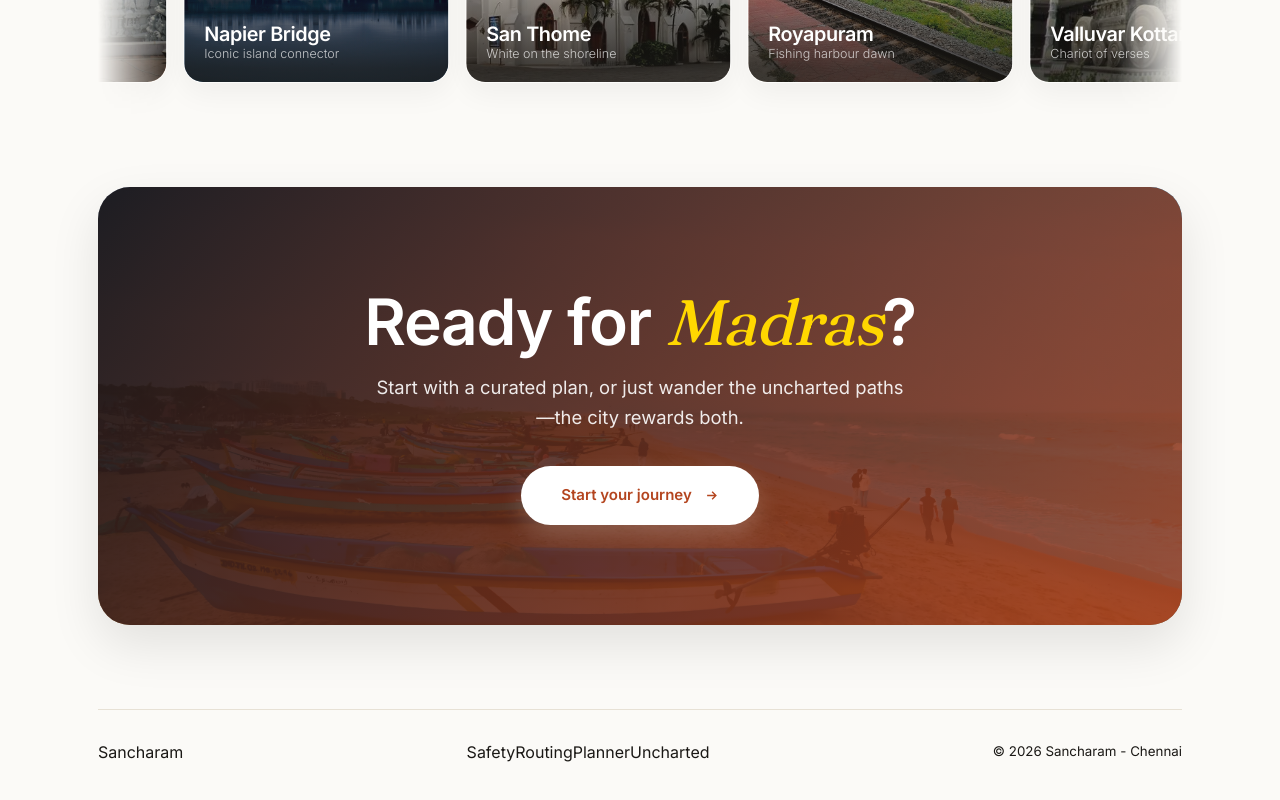
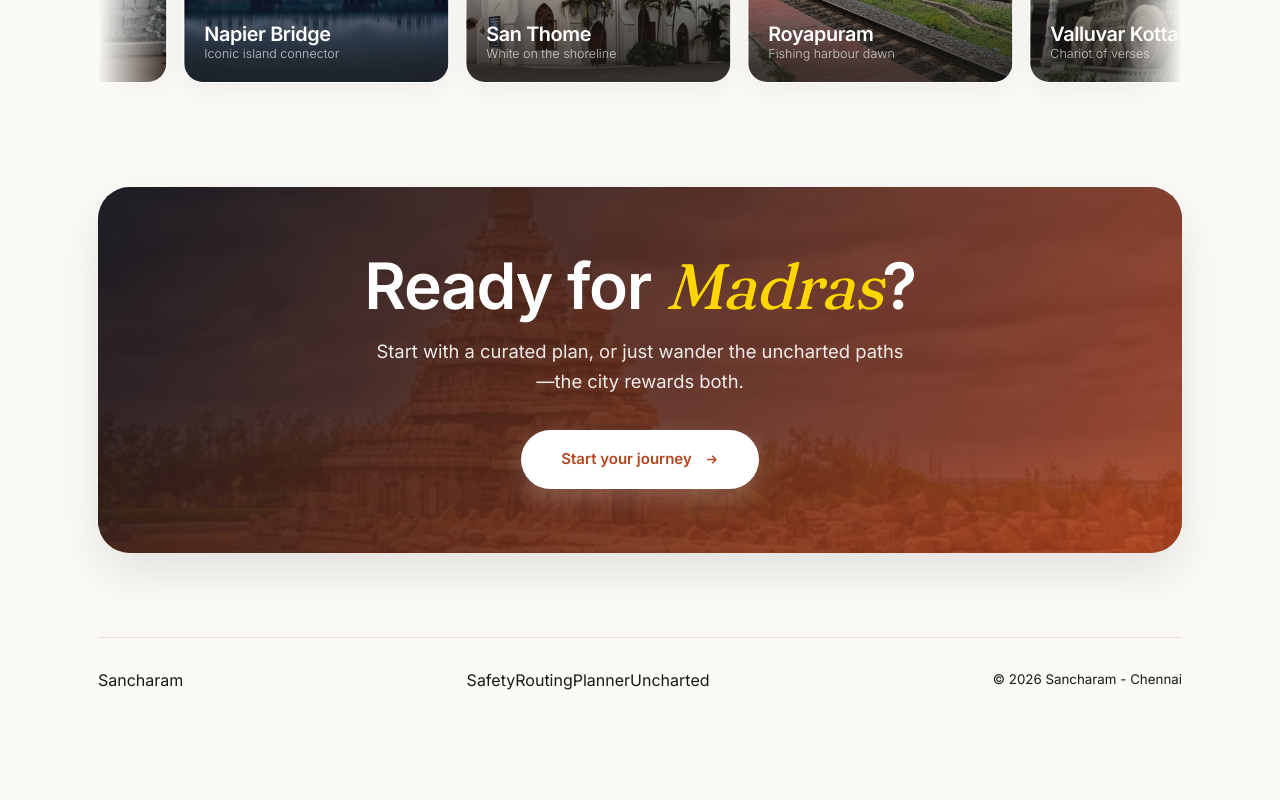
Before and after one commit to jeyaprasad/Sancharam_AI, a React (Vite) app: page /features in a window 1280 px wide. Shown: the part 1514-2314 px from the top of the page. After the commit the page ends 2246 px from the top, so only its background shows below. Built offline with nearby package versions, Linux system fonts and the light colour scheme; no server answers; a web font is replaced by a local one.

Commit message:
style: reduce CTA box height and update background image

```diff
--- a/src/index.css
+++ b/src/index.css
@@ -506,7 +506,7 @@ nav a:hover::after,nav a[aria-current="page"]::after{transform:scaleX(1)}
 .cta {
   position: relative;
   border-radius: 32px;
-  padding: clamp(60px, 8vw, 100px) clamp(24px, 5vw, 60px);
+  padding: clamp(40px, 5vw, 70px) clamp(24px, 5vw, 60px);
   margin-bottom: 84px;
   display: flex;
   flex-direction: column;
@@ -521,7 +521,7 @@ nav a:hover::after,nav a[aria-current="page"]::after{transform:scaleX(1)}
   content: '';
   position: absolute;
   inset: 0;
-  background-image: url('/assets/images/index/beaches.jpg');
+  background-image: url('/assets/images/features/box-img.jpg');
   background-size: cover;
   background-position: center;
   z-index: 0;
```
